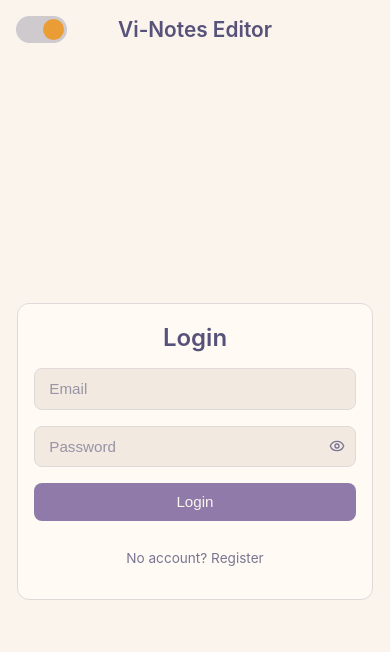
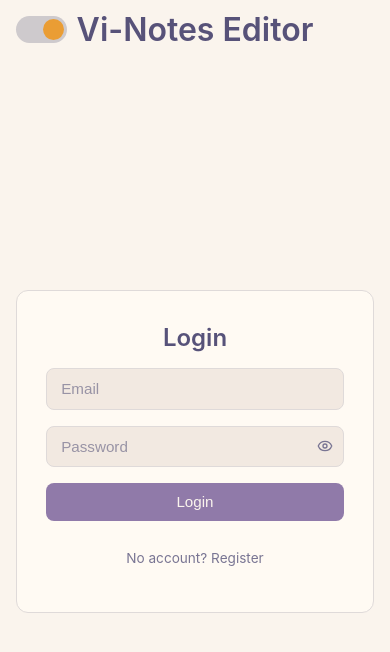
Before and after one commit to asmitmozumder/vi-notes-vicharanshala, a React (Vite) app in the folder client/: page / in a window 390 px wide. Shown: the top 652 px of the page. Built offline with nearby package versions, Linux system fonts and the light colour scheme.

Commit message:
style fixes

```diff
--- a/client/src/styles.css
+++ b/client/src/styles.css
@@ -362,49 +362,3 @@ button:hover {
 .toast.error {
   border-left: 4px solid var(--accent);
 }
-
-@media (max-width: 768px) {
-  .header-title {
-    font-size: 1.5rem;
-  }
-
-  .logout-btn {
-    padding: 0.35rem 0.6rem;
-    font-size: 0.75rem;
-  }
-
-  textarea {
-    height: calc(100vh - 18rem);
-    font-size: 1rem;
-    padding: 1rem;
-  }
-
-  button {
-    width: 100%;
-  }
-
-  .auth-box {
-    max-width: 90%;
-    padding: 1.5rem 1.2rem;
-  }
-}
-
-@media (max-width: 480px) {
-  .header-title {
-    font-size: 1.3rem;
-  }
-
-  .logout-btn {
-    padding: 0.3rem 0.5rem;
-    font-size: 0.7rem;
-  }
-
-  textarea {
-    height: calc(100vh - 20rem);
-    font-size: 0.95rem;
-  }
-
-  .auth-box {
-    padding: 1.2rem 1rem;
-  }
-}
```
